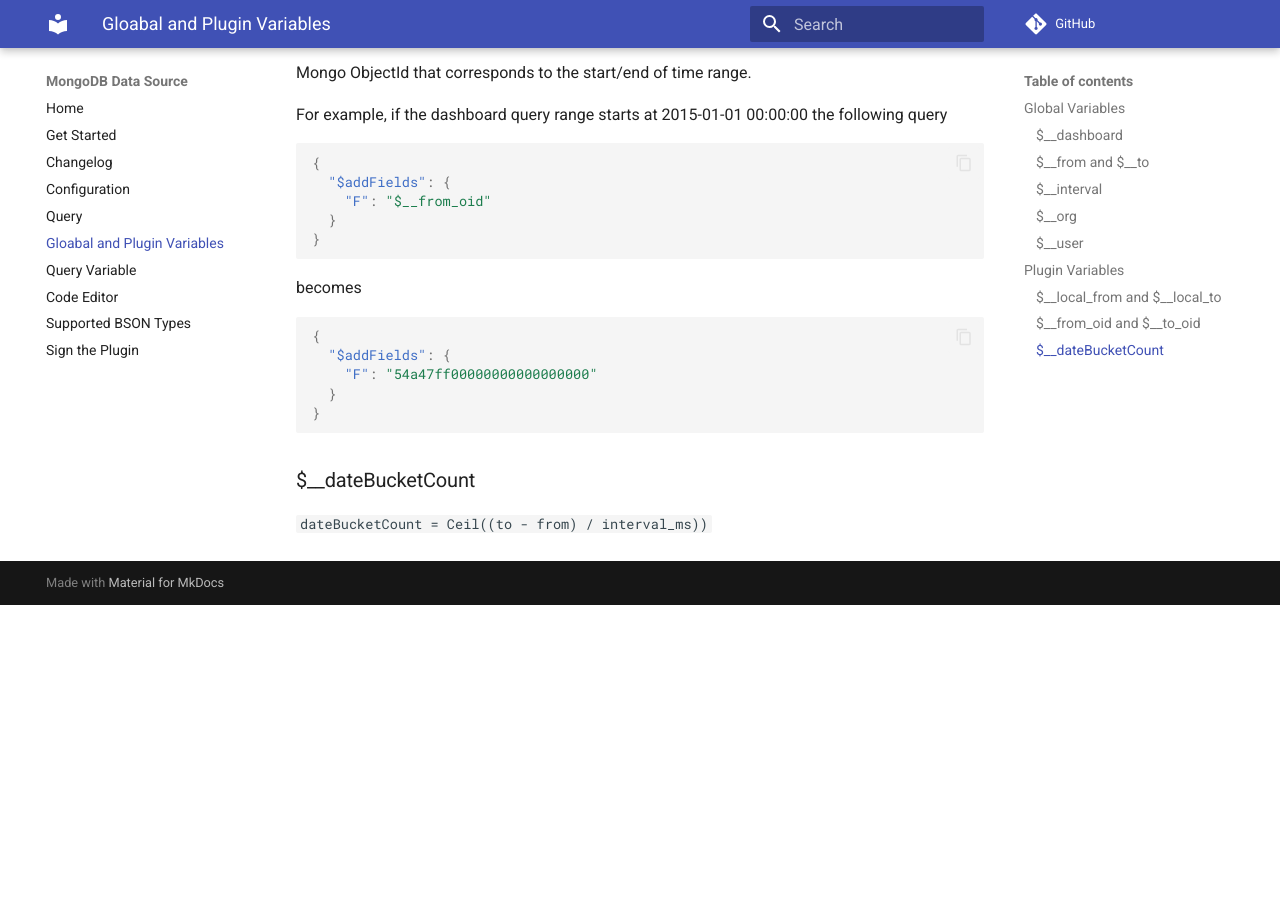
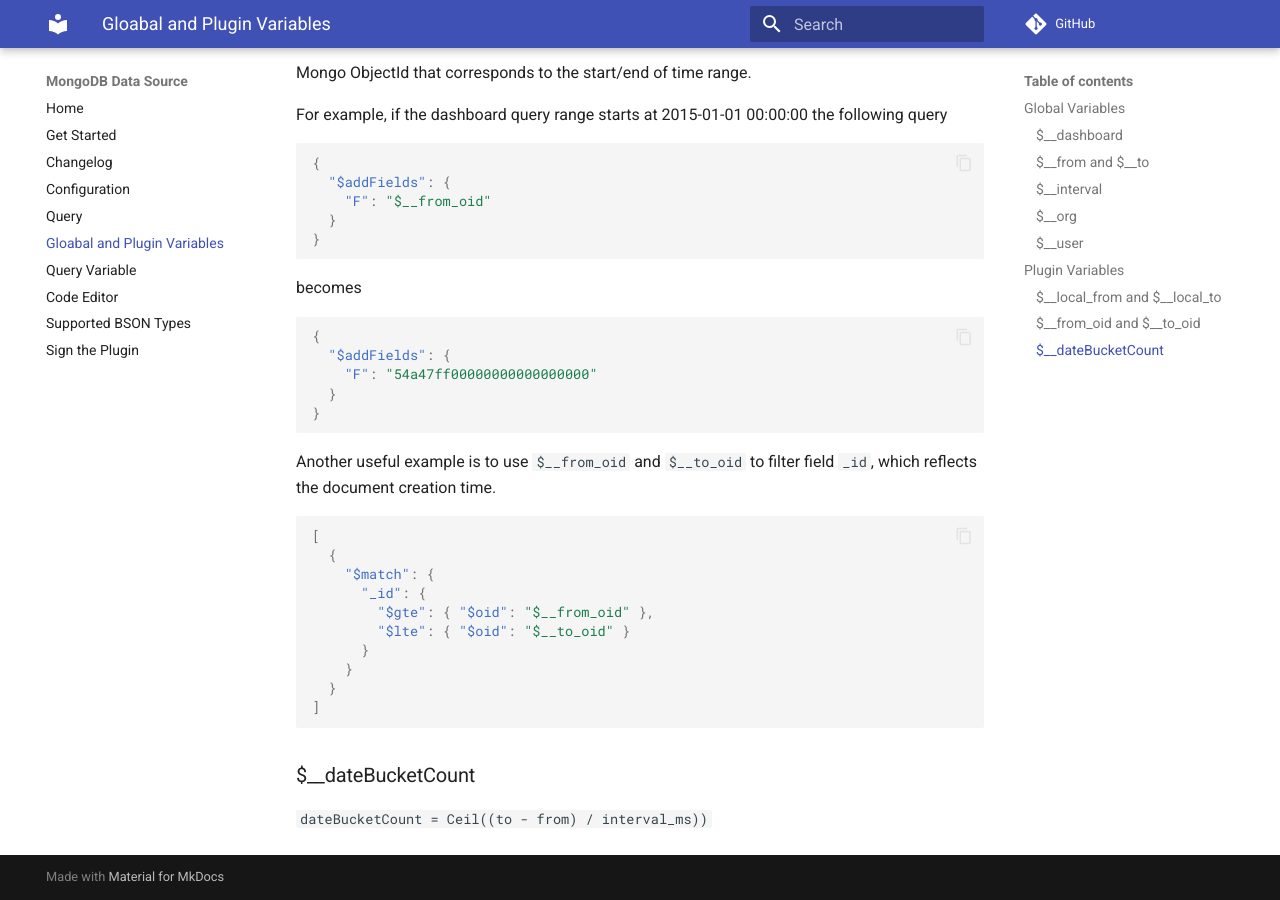
Before and after one commit to haohanyang/mongodb-datasource, an MkDocs documentation site: the page built from docs/global-and-plugin-variables.md, in a window 1280 px wide and 900 px high, scrolled down 2336 px. Built offline with MkDocs 1.6.1 and Material for MkDocs 9.7.7, drawn with Linux system fonts in a browser that asks for light colours; comment, search, counter and statistics services are not loaded; before the commit the page ends 2941 px from its top, so only the background shows below that.

Commit message:
doc: add more `$__from_oid` and `$__to_oid` example

````diff
--- a/docs/global-and-plugin-variables.md
+++ b/docs/global-and-plugin-variables.md
@@ -71,5 +71,20 @@ becomes
   }
 }
 ```
+
+Another useful example is to use `$__from_oid` and `$__to_oid` to filter field `_id`, which reflects the document creation time.
+
+```json
+[
+  {
+    "$match": {
+      "_id": {
+        "$gte": { "$oid": "$__from_oid" },
+        "$lte": { "$oid": "$__to_oid" }
+      }
+    }
+  }
+]
+```
 ### $__dateBucketCount
 `dateBucketCount = Ceil((to - from) / interval_ms))`
````
Also changed, not shown: docs/code-editor.md (+1 -1 lines).
